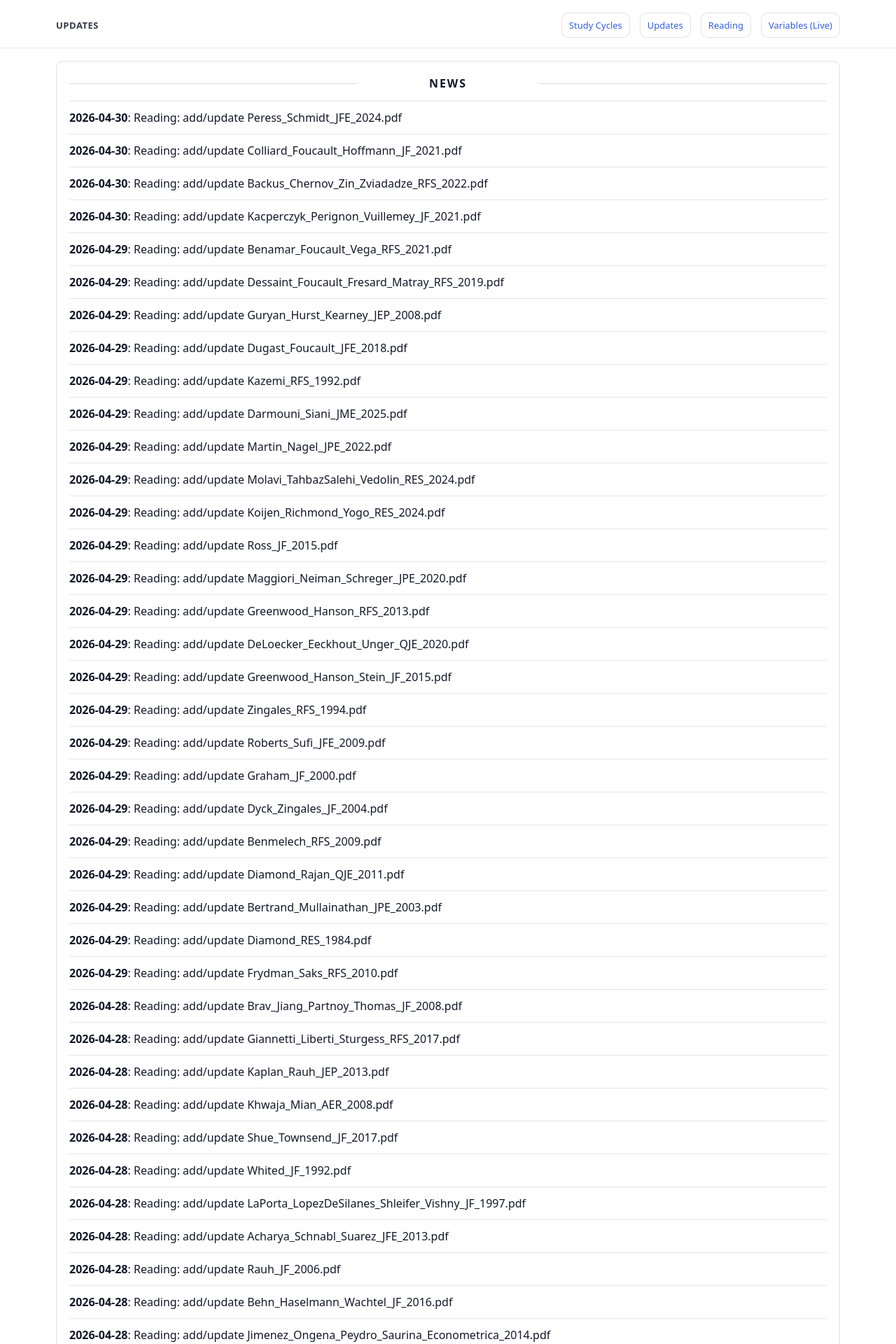
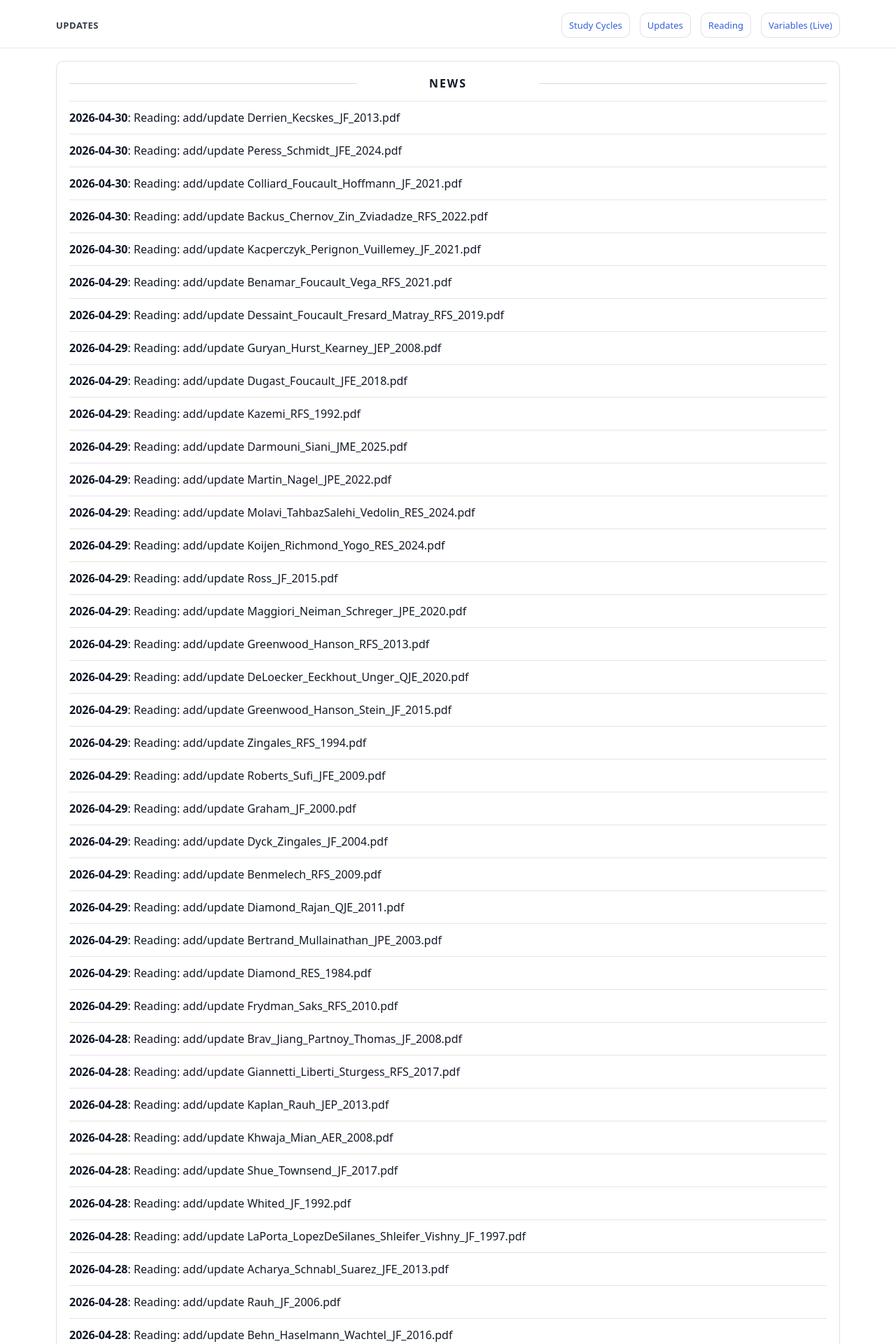
Before and after one commit to yaxinzn/study-archive, a Jekyll site: the page built from updates/index.md, in a window 1280 px wide. Shown: the top 1920 px of the page at 70% size. Built offline with Jekyll 4.4.1, drawn with Linux system fonts in a browser that asks for light colours; some of the changed text lies outside the part shown.

Commit message:
chore: update NEWS feed

```diff
--- a/_data/news.yml
+++ b/_data/news.yml
@@ -1,4 +1,7 @@
 # Auto-generated update history (sorted newest -> oldest). Do not edit manually.
+- ts: "1777501208"
+  date: "2026-04-30"
+  title: "Reading: add/update Derrien_Kecskes_JF_2013.pdf"
 - ts: "1777499789"
   date: "2026-04-30"
   title: "Reading: add/update Peress_Schmidt_JFE_2024.pdf"
```
